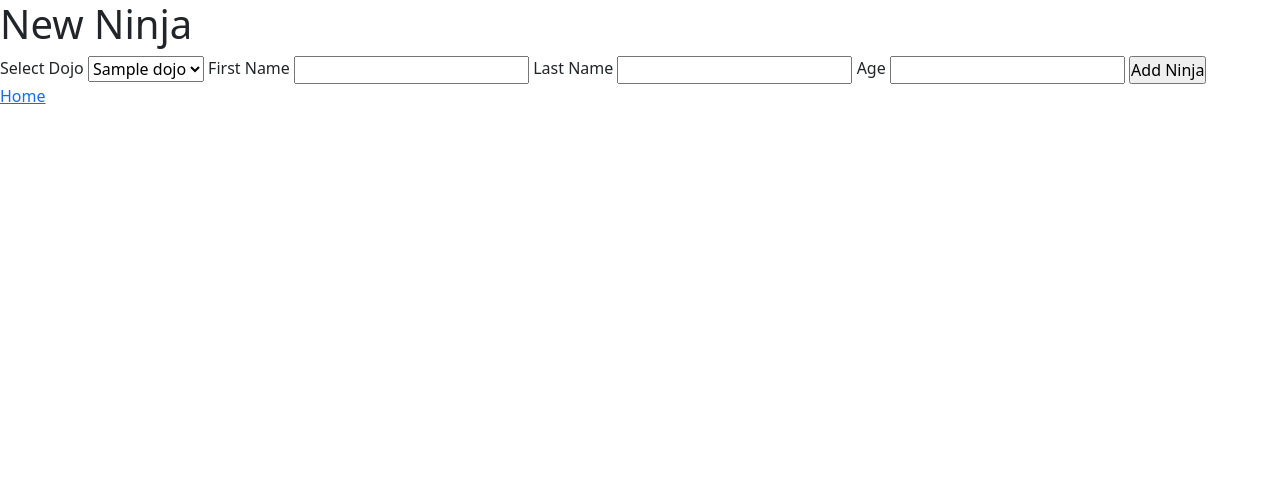
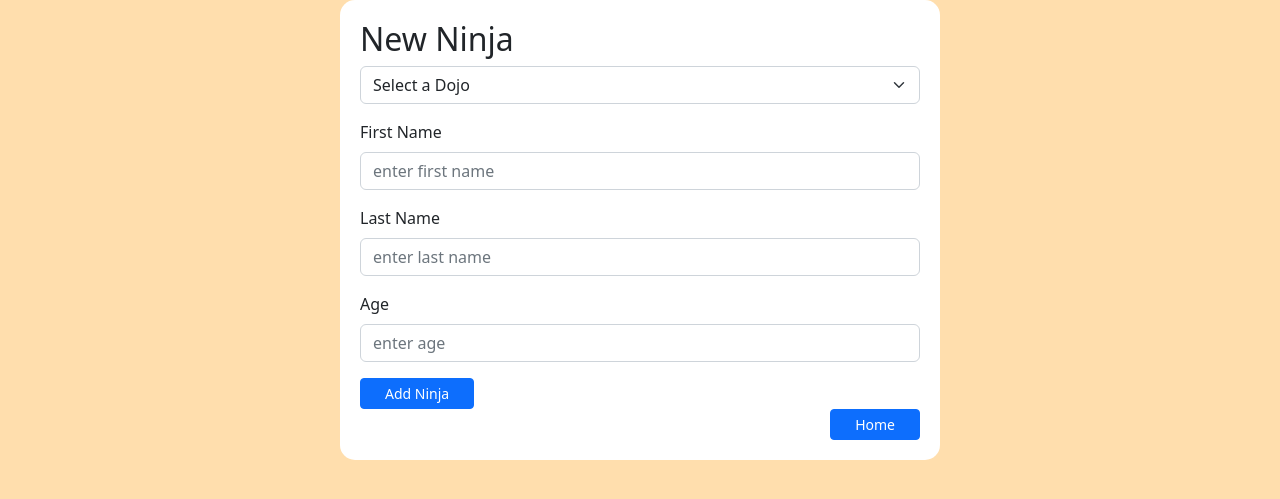
Before and after one commit to dreessen-n/dojo_and_ninjas_schema, a Flask app: template flask_app/templates/ninjas.html in a window 1280 px wide. Shown: the top 499 px of the page. Run offline with Flask 2, Linux system fonts and the light colour scheme; the template is opened without the code that fills it: most values are stand-ins (such as "Sample title", 1, 10 or a date in 2020).

Commit message:
Finalize formatting with bootstrap

```diff
--- a/flask_app/controllers/ninjas.py
+++ b/flask_app/controllers/ninjas.py
@@ -5,13 +5,13 @@ from flask import Flask, render_template, request, redirect, session, url_for
 from flask_app.models.ninja import Ninja
 from flask_app.models.dojo import Dojo
 
-@app.route('/ninja')
+@app.route('/ninjas')
 def display_page():
     """Show create ninja page"""
     dojos = Dojo.show_all_dojos()
     return render_template('ninjas.html', dojos=dojos)
 
-@app.route('/ninja/create', methods=['POST'])
+@app.route('/ninjas/create', methods=['POST'])
 def add_ninja():
     """Add a new ninja to a particular dojo"""
     data = {
--- a/flask_app/static/css/style.css
+++ b/flask_app/static/css/style.css
@@ -3,6 +3,17 @@
     padding: 0;
     vertical-align: top;
     box-sizing: border-box;
+}
+
+body {
+    background-color: navajowhite;
+}
+
+.container {
+    width: 600px;
+    background-color: white;
+    padding: 20px;
+    border-radius: 15px;
 }
 
 .input-group {
@@ -14,6 +25,11 @@
     justify-content: flex-end;
 }
 
+.btn-ninja {
+    display: flex;
+    justify-content: flex-start;
+}
+
 .new_dojo_form {
     margin-top: 5px;
 }
--- a/flask_app/templates/ninjas.html
+++ b/flask_app/templates/ninjas.html
@@ -9,23 +9,38 @@
     <title>Document</title>
 </head>
 <body>
-    <h1>New Ninja</h1>
-    <form action="/ninja/create" method="POST">
-        <label for="dojo">Select Dojo</label>
-        <select name="dojo_id" id="dojo_id">
-        {% for dojo in dojos %}
-        <option value="{{dojo.id}}">{{dojo.name}}</option>
-        {% endfor %}
-        </select>
-        <label for="first_name">First Name</label>
-        <input type="text" name="first_name" id="first_name">
-        <label for="last_name">Last Name</label>
-        <input type="text" name="last_name" id="last_name">
-        <label for="age">Age</label>
-        <input type="number" name="age" id="age">
-        <input type="submit" value="Add Ninja">
-    </form>
-    <a href="/dojos">Home</a>
+    <div class="container">
+        <h2>New Ninja</h2>
+        <form action="/ninjas/create" method="POST">
+            <div class="mb-3">
+                <select name="dojo_id" class="form-select" aria-label="Default select example">
+                    <option selected>Select a Dojo</option>
+                    {% for dojo in dojos %}
+                    <option value="{{dojo.id}}">{{dojo.name}}</option>
+                    {% endfor %}
+                </select>
+            </div>
+            <div class="mb-3">
+                <label for="formGroupExampleInput" class="form-label">First Name</label>
+                <input name="first_name" type="text" class="form-control" id="formGroupExampleInput" placeholder="enter first name">
+            </div>
+            <div class="mb-3">
+                <label for="formGroupExampleInput2" class="form-label">Last Name</label>
+                <input name="last_name" type="text" class="form-control" id="formGroupExampleInput2" placeholder="enter last name">
+            </div>
+            <div class="mb-3">
+                <label for="formGroupExampleInput3" class="form-label">Age</label>
+                <input name="age" type="text" class="form-control" id="formGroupExampleInput3" placeholder="enter age">
+            </div>
+            <div class="btn-ninja">
+                    <button class="btn btn-primary btn-sm px-4 gap-3" type="submit">Add Ninja</button>
+            </div>
+        </form>
+        <div editable="rich">
+            <div class="btn-home">
+                <a class="btn btn-primary btn-sm px-4 gap-3" href="/dojos" role="button">Home</a>
+        </div>
+    </div>
 
     <script src="https://cdn.jsdelivr.net/npm/bootstrap@5.2.0-beta1/dist/js/bootstrap.bundle.min.js"></script>
     <script type="text/javascript" src="{{ url_for('static', filename='/js/script.js') }}"></script>
```
Also changed, not shown: flask_app/templates/dojos.html (+5 -3 lines).
